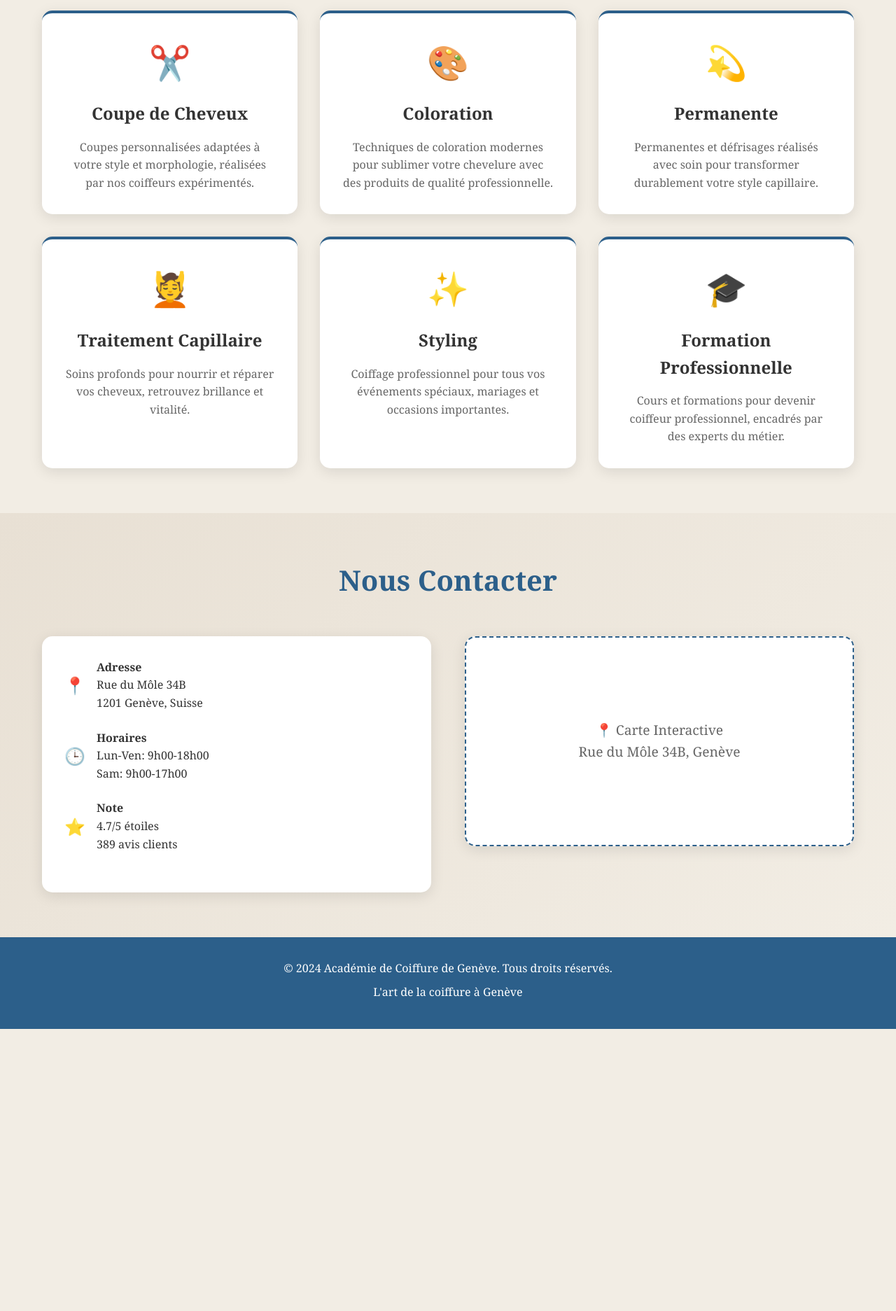
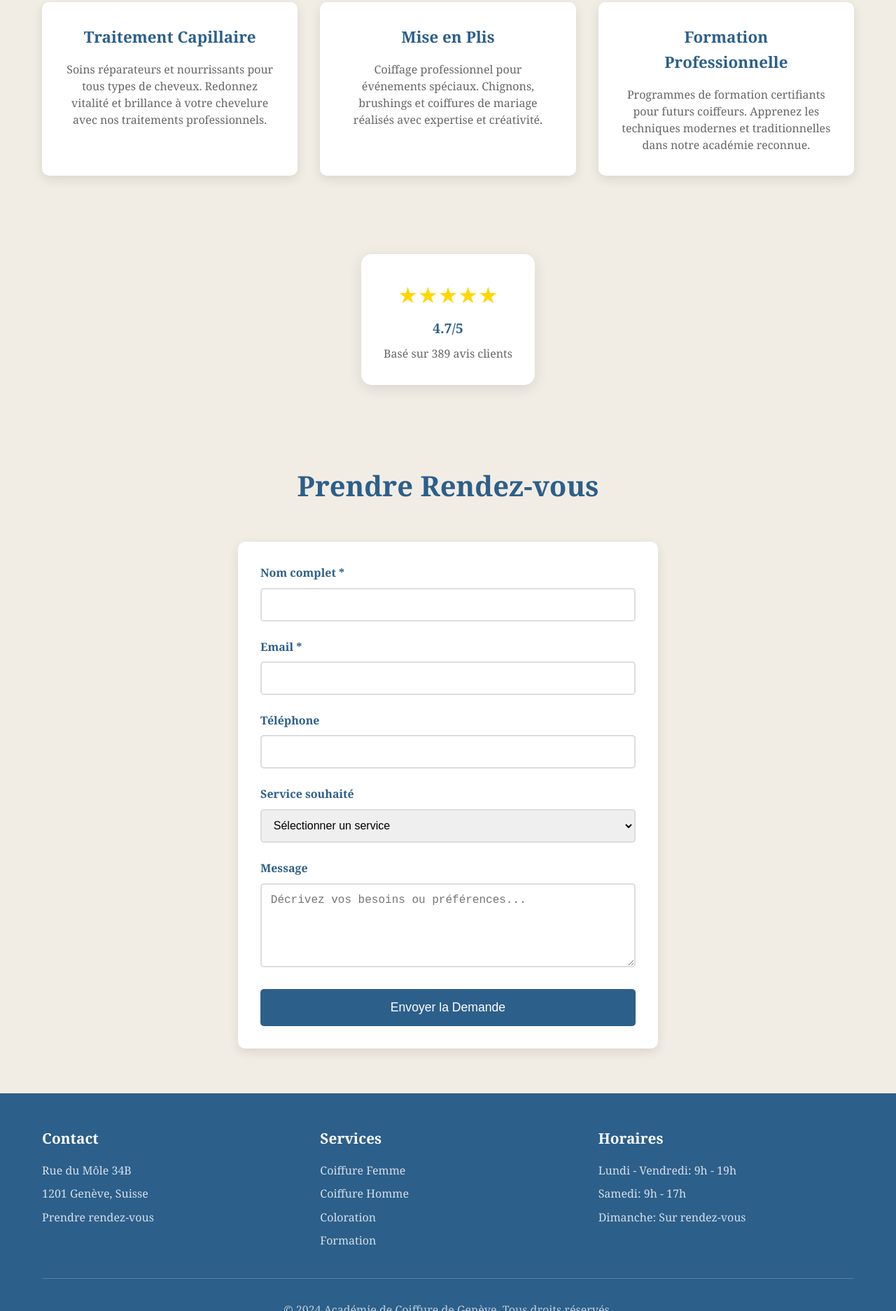
Before and after one commit to ChallengingDawn/cd-previews, a plain HTML site: page academie-de-coiffure-de-geneve/index.html in a window 1280 px wide. Shown: the part 927-2800 px from the top of the page at 70% size. Before the commit the page ends 2397 px from the top, so only its background shows below. Drawn offline with Linux system fonts and the light colour scheme.

Commit message:
Deploy Académie de Coiffure de Genève

```diff
--- a/academie-de-coiffure-de-geneve/index.html
+++ b/academie-de-coiffure-de-geneve/index.html
@@ -3,7 +3,7 @@
 <head>
     <meta charset="UTF-8">
     <meta name="viewport" content="width=device-width, initial-scale=1.0">
-    <title>Académie de Coiffure de Genève - L'art de la coiffure à Genève</title>
+    <title>Académie de Coiffure de Genève - L'excellence en coiffure depuis des générations</title>
     <style>
         * {
             margin: 0;
@@ -26,24 +26,26 @@
 
         /* Navigation */
         nav {
-            background-color: #F2EDE4;
-            padding: 1rem 0;
-            box-shadow: 0 2px 5px rgba(44, 95, 138, 0.1);
-            position: sticky;
+            background-color: #2C5F8A;
+            position: fixed;
             top: 0;
-            z-index: 100;
+            width: 100%;
+            z-index: 1000;
+            box-shadow: 0 2px 10px rgba(0,0,0,0.1);
         }
 
-        .nav-container {
+        .nav-content {
             display: flex;
             justify-content: space-between;
             align-items: center;
+            padding: 1rem 0;
         }
 
         .logo {
-            font-size: 1.8rem;
+            color: white;
+            font-size: 1.5rem;
             font-weight: bold;
-            color: #2C5F8A;
+            text-decoration: none;
         }
 
         .nav-links {
@@ -53,95 +55,65 @@
         }
 
         .nav-links a {
+            color: white;
             text-decoration: none;
-            color: #333;
-            font-weight: 500;
-            transition: color 0.3s ease;
+            transition: opacity 0.3s;
         }
 
         .nav-links a:hover {
-            color: #2C5F8A;
+            opacity: 0.8;
         }
 
         .menu-toggle {
             display: none;
-            flex-direction: column;
+            background: none;
+            border: none;
+            color: white;
+            font-size: 1.5rem;
             cursor: pointer;
-        }
-
-        .menu-toggle span {
-            width: 25px;
-            height: 3px;
-            background-color: #2C5F8A;
-            margin: 3px 0;
-            transition: 0.3s;
         }
 
         /* Hero Section */
         .hero {
+            margin-top: 80px;
             padding: 4rem 0;
             text-align: center;
-            background: linear-gradient(135deg, #F2EDE4 0%, #E8E0D4 100%);
         }
 
         .hero h1 {
-            font-size: 3.5rem;
+            font-size: 3rem;
             color: #2C5F8A;
             margin-bottom: 1rem;
-            font-weight: 300;
         }
 
         .hero .tagline {
-            font-size: 1.5rem;
+            font-size: 1.3rem;
             color: #666;
             margin-bottom: 2rem;
             font-style: italic;
         }
 
+        .hero .address {
+            font-size: 1.1rem;
+            color: #555;
+            margin-bottom: 2rem;
+        }
+
         .cta-button {
-            display: inline-block;
             background-color: #2C5F8A;
             color: white;
             padding: 1rem 2rem;
+            border: none;
+            border-radius: 5px;
+            font-size: 1.1rem;
+            cursor: pointer;
             text-decoration: none;
-            border-radius: 30px;
-            font-size: 1.1rem;
-            transition: all 0.3s ease;
-            box-shadow: 0 4px 15px rgba(44, 95, 138, 0.3);
+            display: inline-block;
+            transition: background-color 0.3s;
         }
 
         .cta-button:hover {
-            background-color: #1e4a6b;
-            transform: translateY(-2px);
-            box-shadow: 0 6px 20px rgba(44, 95, 138, 0.4);
-        }
-
-        /* Rating Badge */
-        .rating-badge {
-            background-color: white;
-            padding: 2rem;
-            margin: 3rem 0;
-            border-radius: 15px;
-            text-align: center;
-            box-shadow: 0 5px 20px rgba(0, 0, 0, 0.1);
-            border: 2px solid #2C5F8A;
-        }
-
-        .rating-score {
-            font-size: 3rem;
-            font-weight: bold;
-            color: #2C5F8A;
-        }
-
-        .stars {
-            font-size: 1.5rem;
-            color: #FFD700;
-            margin: 0.5rem 0;
-        }
-
-        .rating-text {
-            color: #666;
-            font-size: 1.1rem;
+            background-color: #234a6b;
         }
 
         /* Services Section */
@@ -163,41 +135,63 @@
         }
 
         .service-card {
-            background-color: white;
+            background: white;
             padding: 2rem;
-            border-radius: 15px;
+            border-radius: 10px;
+            box-shadow: 0 5px 15px rgba(0,0,0,0.1);
             text-align: center;
-            box-shadow: 0 5px 20px rgba(0, 0, 0, 0.1);
-            transition: transform 0.3s ease, box-shadow 0.3s ease;
-            border-top: 4px solid #2C5F8A;
+            transition: transform 0.3s;
         }
 
         .service-card:hover {
             transform: translateY(-5px);
-            box-shadow: 0 10px 30px rgba(0, 0, 0, 0.15);
-        }
-
-        .service-icon {
-            font-size: 3rem;
-            color: #2C5F8A;
-            margin-bottom: 1rem;
         }
 
         .service-card h3 {
-            font-size: 1.5rem;
-            color: #333;
+            color: #2C5F8A;
+            font-size: 1.4rem;
             margin-bottom: 1rem;
         }
 
         .service-card p {
             color: #666;
-            line-height: 1.6;
+            line-height: 1.5;
         }
 
-        /* Contact Section */
+        /* Rating Badge */
+        .rating-section {
+            text-align: center;
+            padding: 3rem 0;
+        }
+
+        .rating-badge {
+            background: white;
+            padding: 2rem;
+            border-radius: 15px;
+            box-shadow: 0 5px 20px rgba(0,0,0,0.1);
+            display: inline-block;
+        }
+
+        .rating-badge .stars {
+            color: #FFD700;
+            font-size: 2rem;
+            margin-bottom: 0.5rem;
+        }
+
+        .rating-badge .rating-text {
+            font-size: 1.2rem;
+            color: #2C5F8A;
+            font-weight: bold;
+        }
+
+        .rating-badge .reviews-count {
+            color: #666;
+            margin-top: 0.5rem;
+        }
+
+        /* Contact Form */
         .contact {
             padding: 4rem 0;
-            background: linear-gradient(135deg, #E8E0D4 0%, #F2EDE4 100%);
         }
 
         .contact h2 {
@@ -207,115 +201,145 @@
             margin-bottom: 3rem;
         }
 
-        .contact-content {
-            display: grid;
-            grid-template-columns: repeat(auto-fit, minmax(300px, 1fr));
-            gap: 3rem;
-            align-items: start;
+        .contact-form {
+            max-width: 600px;
+            margin: 0 auto;
+            background: white;
+            padding: 2rem;
+            border-radius: 10px;
+            box-shadow: 0 5px 15px rgba(0,0,0,0.1);
         }
 
-        .contact-info {
-            background-color: white;
-            padding: 2rem;
-            border-radius: 15px;
-            box-shadow: 0 5px 20px rgba(0, 0, 0, 0.1);
-        }
-
-        .contact-item {
-            display: flex;
-            align-items: center;
+        .form-group {
             margin-bottom: 1.5rem;
         }
 
-        .contact-icon {
-            font-size: 1.5rem;
+        .form-group label {
+            display: block;
+            margin-bottom: 0.5rem;
             color: #2C5F8A;
-            margin-right: 1rem;
-            width: 30px;
+            font-weight: bold;
         }
 
-        .map-placeholder {
-            background-color: white;
-            border-radius: 15px;
-            padding: 2rem;
-            text-align: center;
-            box-shadow: 0 5px 20px rgba(0, 0, 0, 0.1);
-            min-height: 300px;
-            display: flex;
-            align-items: center;
-            justify-content: center;
-            font-size: 1.2rem;
-            color: #666;
-            border: 2px dashed #2C5F8A;
+        .form-group input,
+        .form-group textarea,
+        .form-group select {
+            width: 100%;
+            padding: 0.8rem;
+            border: 2px solid #ddd;
+            border-radius: 5px;
+            font-size: 1rem;
+            transition: border-color 0.3s;
+        }
+
+        .form-group input:focus,
+        .form-group textarea:focus,
+        .form-group select:focus {
+            outline: none;
+            border-color: #2C5F8A;
+        }
+
+        .form-group textarea {
+            height: 120px;
+            resize: vertical;
         }
 
         /* Footer */
         footer {
             background-color: #2C5F8A;
             color: white;
-            text-align: center;
-            padding: 2rem 0;
+            padding: 3rem 0 2rem;
         }
 
-        footer p {
+        .footer-content {
+            display: grid;
+            grid-template-columns: repeat(auto-fit, minmax(250px, 1fr));
+            gap: 2rem;
+            margin-bottom: 2rem;
+        }
+
+        .footer-section h3 {
+            margin-bottom: 1rem;
+            font-size: 1.3rem;
+        }
+
+        .footer-section p,
+        .footer-section a {
+            color: rgba(255,255,255,0.8);
+            text-decoration: none;
             margin-bottom: 0.5rem;
+            display: block;
+        }
+
+        .footer-section a:hover {
+            color: white;
+        }
+
+        .footer-bottom {
+            text-align: center;
+            padding-top: 2rem;
+            border-top: 1px solid rgba(255,255,255,0.2);
+            color: rgba(255,255,255,0.7);
         }
 
         /* Mobile Responsive */
         @media (max-width: 768px) {
             .nav-links {
-                position: fixed;
-                top: 70px;
-                left: -100%;
+                display: none;
+                position: absolute;
+                top: 100%;
+                left: 0;
                 width: 100%;
-                height: calc(100vh - 70px);
-                background-color: #F2EDE4;
+                background-color: #2C5F8A;
                 flex-direction: column;
-                justify-content: start;
-                align-items: center;
-                padding-top: 2rem;
-                transition: left 0.3s ease;
+                padding: 1rem;
             }
 
             .nav-links.active {
-                left: 0;
+                display: flex;
             }
 
             .menu-toggle {
-                display: flex;
+                display: block;
             }
 
             .hero h1 {
-                font-size: 2.5rem;
+                font-size: 2rem;
             }
 
             .hero .tagline {
-                font-size: 1.2rem;
+                font-size: 1.1rem;
+            }
+
+            .services h2,
+            .contact h2 {
+                font-size: 2rem;
             }
 
             .services-grid {
                 grid-template-columns: 1fr;
             }
 
-            .contact-content {
-                grid-template-columns: 1fr;
-            }
-
-            .container {
-                padding: 0 15px;
+            .contact-form {
+                margin: 0 1rem;
             }
         }
 
         @media (max-width: 480px) {
-            .hero h1 {
-                font-size: 2rem;
+            .container {
+                padding: 0 15px;
             }
 
             .hero {
                 padding: 2rem 0;
             }
 
-            .services, .contact {
+            .hero h1 {
+                font-size: 1.8rem;
+            }
+
+            .services,
+            .contact {
                 padding: 2rem 0;
             }
         }
@@ -325,18 +349,15 @@
     <!-- Navigation -->
     <nav>
         <div class="container">
-            <div class="nav-container">
-                <div class="logo">Académie de Coiffure</div>
-                <ul class="nav-links">
+            <div class="nav-content">
+                <a href="#" class="logo">Académie de Coiffure</a>
+                <button class="menu-toggle" onclick="toggleMenu()">☰</button>
+                <ul class="nav-links" id="navLinks">
                     <li><a href="#accueil">Accueil</a></li>
                     <li><a href="#services">Services</a></li>
                     <li><a href="#contact">Contact</a></li>
+                    <li><a href="#avis">Avis</a></li>
                 </ul>
-                <div class="menu-toggle" onclick="toggleMenu()">
-                    <span></span>
-                    <span></span>
-                    <span></span>
-                </div>
             </div>
         </div>
     </nav>
@@ -345,17 +366,9 @@
     <section class="hero" id="accueil">
         <div class="container">
             <h1>Académie de Coiffure de Genève</h1>
-            <p class="tagline">L'art de la coiffure à Genève</p>
+            <p class="tagline">L'excellence en coiffure depuis des générations</p>
+            <p class="address">Rue du Môle 34B, 1201 Genève, Suisse</p>
             <a href="#contact" class="cta-button">Prendre Rendez-vous</a>
-        </div>
-    </section>
-
-    <!-- Rating Badge -->
-    <section class="container">
-        <div class="rating-badge">
-            <div class="rating-score">4.7/5</div>
-            <div class="stars">★★★★★</div>
-            <p class="rating-text">Basé sur 389 avis clients</p>
         </div>
     </section>
 
@@ -365,35 +378,40 @@
             <h2>Nos Services</h2>
             <div class="services-grid">
                 <div class="service-card">
-                    <div class="service-icon">✂️</div>
-                    <h3>Coupe de Cheveux</h3>
-                    <p>Coupes personnalisées adaptées à votre style et morphologie, réalisées par nos coiffeurs expérimentés.</p>
+                    <h3>Coiffure Femme</h3>
+                    <p>Coupes modernes et élégantes adaptées à votre style et personnalité. Nos coiffeurs experts créent des looks uniques qui subliment votre beauté naturelle.</p>
                 </div>
                 <div class="service-card">
-                    <div class="service-icon">🎨</div>
-                    <h3>Coloration</h3>
-                    <p>Techniques de coloration modernes pour sublimer votre chevelure avec des produits de qualité professionnelle.</p>
+                    <h3>Coiffure Homme</h3>
+                    <p>Coupes classiques et contemporaines pour hommes. Du style business au look décontracté, nous réalisons la coupe parfaite pour chaque occasion.</p>
                 </div>
                 <div class="service-card">
-                    <div class="service-icon">💫</div>
-                    <h3>Permanente</h3>
-                    <p>Permanentes et défrisages réalisés avec soin pour transformer durablement votre style capillaire.</p>
+                    <h3>Coloration</h3>
+                    <p>Techniques de coloration avancées avec des produits de qualité premium. Balayage, mèches, couleurs unies pour transformer votre look avec style.</p>
                 </div>
                 <div class="service-card">
-                    <div class="service-icon">💆</div>
                     <h3>Traitement Capillaire</h3>
-                    <p>Soins profonds pour nourrir et réparer vos cheveux, retrouvez brillance et vitalité.</p>
+                    <p>Soins réparateurs et nourrissants pour tous types de cheveux. Redonnez vitalité et brillance à votre chevelure avec nos traitements professionnels.</p>
                 </div>
                 <div class="service-card">
-                    <div class="service-icon">✨</div>
-                    <h3>Styling</h3>
-                    <p>Coiffage professionnel pour tous vos événements spéciaux, mariages et occasions importantes.</p>
+                    <h3>Mise en Plis</h3>
+                    <p>Coiffage professionnel pour événements spéciaux. Chignons, brushings et coiffures de mariage réalisés avec expertise et créativité.</p>
                 </div>
                 <div class="service-card">
-                    <div class="service-icon">🎓</div>
                     <h3>Formation Professionnelle</h3>
-                    <p>Cours et formations pour devenir coiffeur professionnel, encadrés par des experts du métier.</p>
+                    <p>Programmes de formation certifiants pour futurs coiffeurs. Apprenez les techniques modernes et traditionnelles dans notre académie reconnue.</p>
                 </div>
+            </div>
+        </div>
+    </section>
+
+    <!-- Rating Section -->
+    <section class="rating-section" id="avis">
+        <div class="container">
+            <div class="rating-badge">
+                <div class="stars">★★★★★</div>
+                <div class="rating-text">4.7/5</div>
+                <div class="reviews-count">Basé sur 389 avis clients</div>
             </div>
         </div>
     </section>
@@ -401,56 +419,86 @@
     <!-- Contact Section -->
     <section class="contact" id="contact">
         <div class="container">
-            <h2>Nous Contacter</h2>
-            <div class="contact-content">
-                <div class="contact-info">
-                    <div class="contact-item">
-                        <div class="contact-icon">📍</div>
-                        <div>
-                            <strong>Adresse</strong><br>
-                            Rue du Môle 34B<br>
-                            1201 Genève, Suisse
-                        </div>
-                    </div>
-                    <div class="contact-item">
-                        <div class="contact-icon">🕒</div>
-                        <div>
-                            <strong>Horaires</strong><br>
-                            Lun-Ven: 9h00-18h00<br>
-                            Sam: 9h00-17h00
-                        </div>
-                    </div>
-                    <div class="contact-item">
-                        <div class="contact-icon">⭐</div>
-                        <div>
-                            <strong>Note</strong><br>
-                            4.7/5 étoiles<br>
-                            389 avis clients
-                        </div>
-                    </div>
+            <h2>Prendre Rendez-vous</h2>
+            <form class="contact-form" onsubmit="handleSubmit(event)">
+                <div class="form-group">
+                    <label for="name">Nom complet *</label>
+                    <input type="text" id="name" name="name" required>
                 </div>
-                <div class="map-placeholder">
-                    <div>
-                        📍 Carte Interactive<br>
-                        Rue du Môle 34B, Genève
-                    </div>
+                <div class="form-group">
+                    <label for="email">Email *</label>
+                    <input type="email" id="email" name="email" required>
                 </div>
-            </div>
+                <div class="form-group">
+                    <label for="phone">Téléphone</label>
+                    <input type="tel" id="phone" name="phone">
+                </div>
+                <div class="form-group">
+                    <label for="service">Service souhaité</label>
+                    <select id="service" name="service">
+                        <option value="">Sélectionner un service</option>
+                        <option value="coiffure-femme">Coiffure Femme</option>
+                        <option value="coiffure-homme">Coiffure Homme</option>
+                        <option value="coloration">Coloration</option>
+                        <option value="traitement">Traitement Capillaire</option>
+                        <option value="mise-en-plis">Mise en Plis</option>
+                        <option value="formation">Formation Professionnelle</option>
+                    </select>
+                </div>
+                <div class="form-group">
+                    <label for="message">Message</label>
+                    <textarea id="message" name="message" placeholder="Décrivez vos besoins ou préférences..."></textarea>
+                </div>
+                <button type="submit" class="cta-button" style="width: 100%;">Envoyer la Demande</button>
+            </form>
         </div>
     </section>
 
     <!-- Footer -->
     <footer>
         <div class="container">
-            <p>&copy; 2024 Académie de Coiffure de Genève. Tous droits réservés.</p>
-            <p>L'art de la coiffure à Genève</p>
+            <div class="footer-content">
+                <div class="footer-section">
+                    <h3>Contact</h3>
+                    <p>Rue du Môle 34B</p>
+                    <p>1201 Genève, Suisse</p>
+                    <a href="#contact">Prendre rendez-vous</a>
+                </div>
+                <div class="footer-section">
+                    <h3>Services</h3>
+                    <a href="#services">Coiffure Femme</a>
+                    <a href="#services">Coiffure Homme</a>
+                    <a href="#services">Coloration</a>
+                    <a href="#services">Formation</a>
+                </div>
+                <div class="footer-section">
+                    <h3>Horaires</h3>
+                    <p>Lundi - Vendredi: 9h - 19h</p>
+                    <p>Samedi: 9h - 17h</p>
+                    <p>Dimanche: Sur rendez-vous</p>
+                </div>
+            </div>
+            <div class="footer-bottom">
+                <p>&copy; 2024 Académie de Coiffure de Genève. Tous droits réservés.</p>
+            </div>
         </div>
     </footer>
 
     <script>
         function toggleMenu() {
-            const navLinks = document.querySelector('.nav-links');
+            const navLinks = document.getElementById('navLinks');
             navLinks.classList.toggle('active');
+        }
+
+        function handleSubmit(event) {
+            event.preventDefault();
+
+            const formData = new FormData(event.target);
+            const name = formData.get('name');
+
+            alert(`Merci ${name}! Votre demande de rendez-vous a été reçue. Nous vous contacterons rapidement pour confirmer votre rendez-vous à l'Académie de Coiffure de Genève.`);
+
+            event.target.reset();
         }
 
         // Smooth scrolling for navigation links
@@ -464,9 +512,22 @@
                         block: 'start'
                     });
                 }
+
                 // Close mobile menu if open
-                document.querySelector('.nav-links').classList.remove('active');
+                const navLinks = document.getElementById('navLinks');
+                navLinks.classList.remove('active');
             });
+        });
+
+        // Close mobile menu when clicking outside
+        document.addEventListener('click', function(event) {
+            const nav = document.querySelector('nav');
+            const navLinks = document.getElementById('navLinks');
+            const menuToggle = document.querySelector('.menu-toggle');
+
+            if (!nav.contains(event.target) && navLinks.classList.contains('active')) {
+                navLinks.classList.remove('active');
+            }
         });
     </script>
 </body>
```
